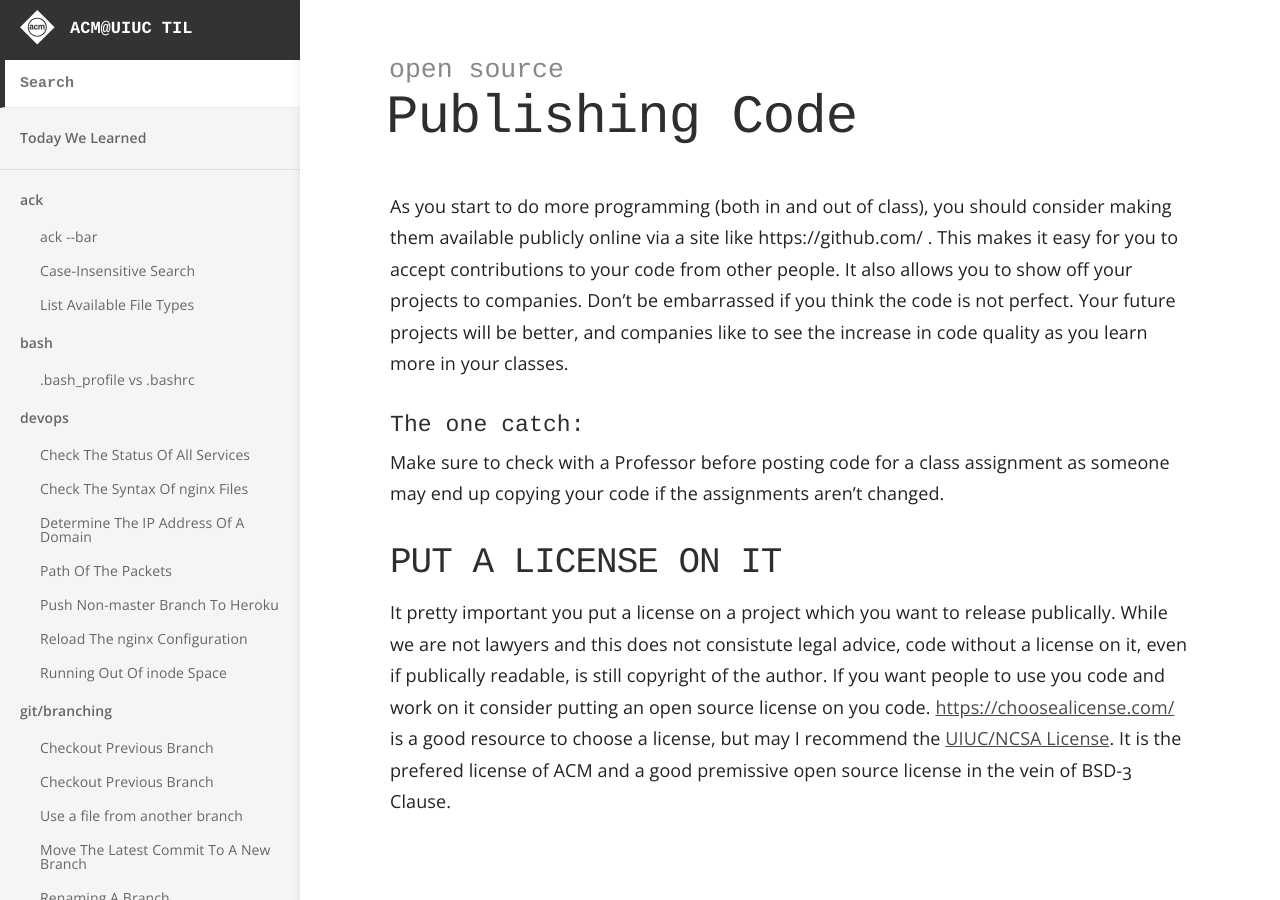
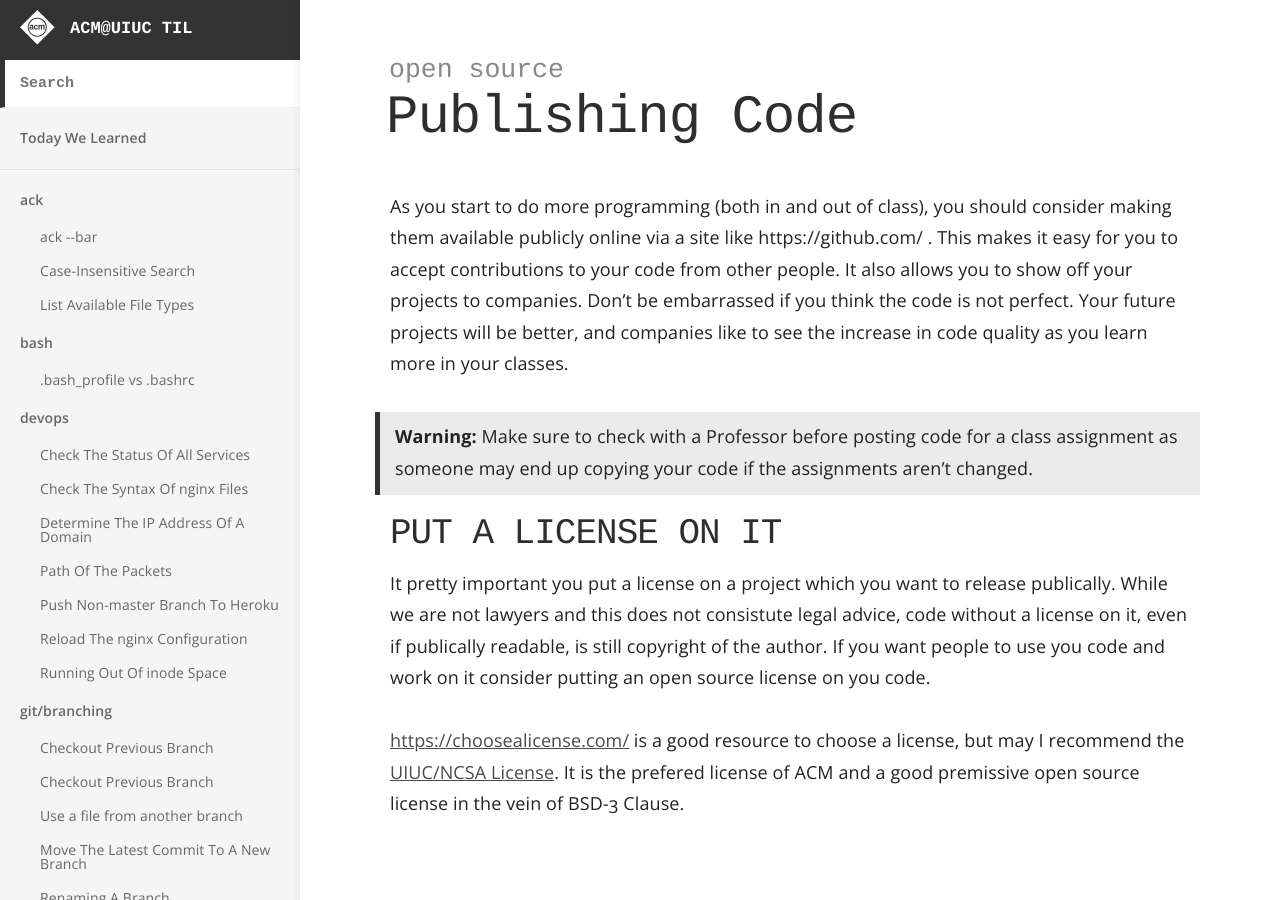
Before and after one commit to acm-uiuc/til, a Jekyll site: the page built from _til/open-source/publishing-code.md, in a window 1280 px wide and 900 px high. Built offline with Jekyll 4.4.1, drawn with Linux system fonts in a browser that asks for light colours.

Commit message:
Update publishing-code.md

```diff
--- a/_til/open-source/publishing-code.md
+++ b/_til/open-source/publishing-code.md
@@ -4,9 +4,10 @@ category: open source
 ---
 
 As you start to do more programming (both in and out of class), you should consider making them available publicly online via a site like https://github.com/ . This makes it easy for you to accept contributions to your code from other people. It also allows you to show off your projects to companies. Don't be embarrassed if you think the code is not perfect. Your future projects will be better, and companies like to see the increase in code quality as you learn more in your classes.
-#### The one catch:
-Make sure to check with a Professor before posting code for a class assignment as someone may end up copying your code if the assignments aren't changed.
+> __Warning:__ Make sure to check with a Professor before posting code for a class assignment as someone may end up copying your code if the assignments aren't changed.
 
 ## PUT A LICENSE ON IT
-It pretty important you put a license on a project which you want to release publically. While we are not lawyers and this does not consistute legal advice, code without a license on it, even if publically readable, is still copyright of the author. If you want people to use you code and work on it consider putting an open source license on you code. [https://choosealicense.com/](https://choosealicense.com/)
+It pretty important you put a license on a project which you want to release publically. While we are not lawyers and this does not consistute legal advice, code without a license on it, even if publically readable, is still copyright of the author. If you want people to use you code and work on it consider putting an open source license on you code.
+
+[https://choosealicense.com/](https://choosealicense.com/)
 is a good resource to choose a license, but may I recommend the [UIUC/NCSA License](https://choosealicense.com/licenses/ncsa/). It is the prefered license of ACM and a good premissive open source license in the vein of BSD-3 Clause.
```
